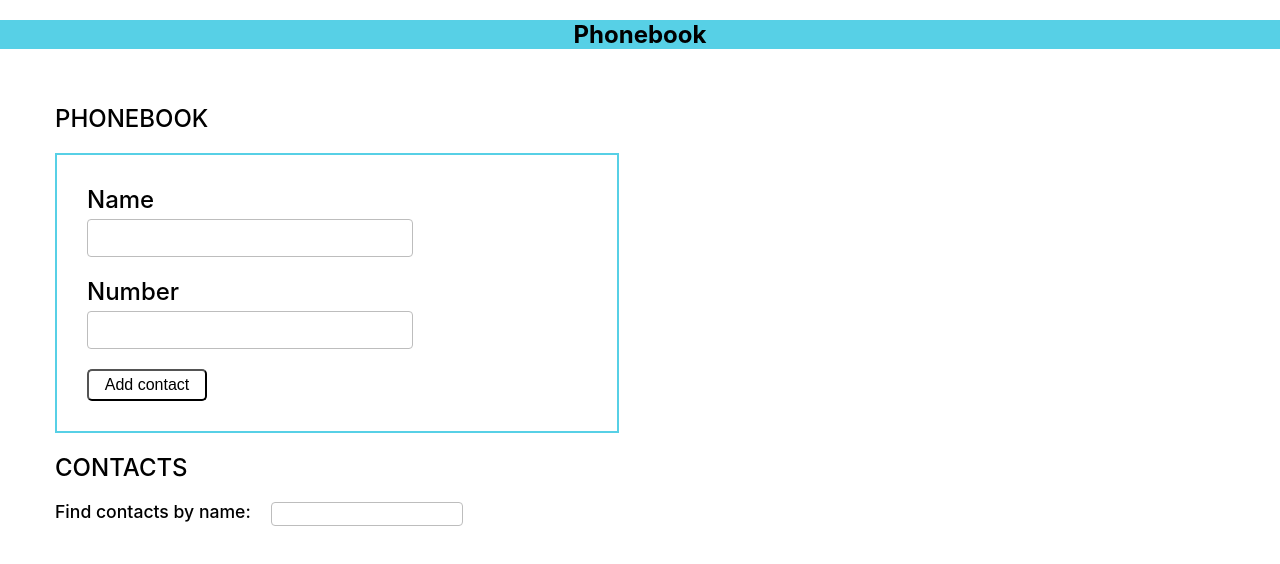
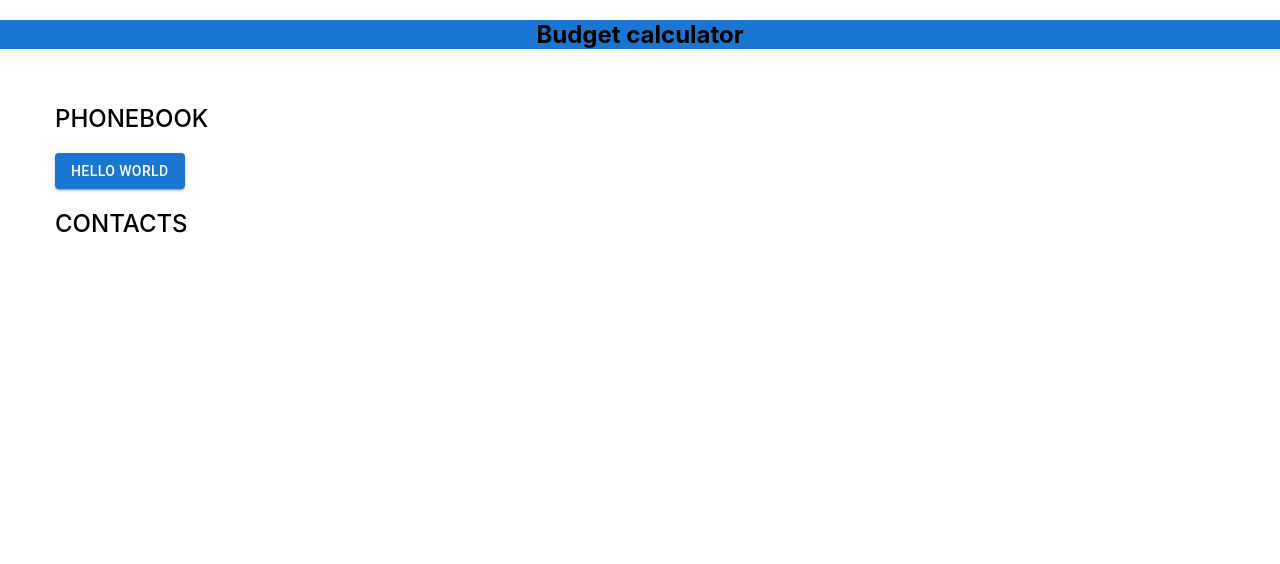
Before and after one commit to AlexeySapr/goit-react-hw-budget, a React (Create React App) app: page / in a window 1280 px wide. Shown: the top 564 px of the page. Built offline with nearby package versions, Linux system fonts and the light colour scheme.

Commit message:
First Add

```diff
--- a/package.json
+++ b/package.json
@@ -1,11 +1,12 @@
 {
-  "name": "goit-react-hw-04-hooks-phonebook",
+  "name": "goit-react-hw-budget",
   "version": "0.1.0",
   "private": true,
-  "homepage": "https://AlexeySapr.github.io/goit-react-hw-04-hooks-phonebook",
+  "homepage": "https://AlexeySapr.github.io/goit-react-hw-budget",
   "dependencies": {
     "@emotion/react": "^11.7.1",
     "@emotion/styled": "^11.6.0",
+    "@mui/material": "^5.2.8",
     "gh-pages": "^3.2.3",
     "nanoid": "^3.1.30",
     "prop-types": "^15.7.2",
--- a/src/App.js
+++ b/src/App.js
@@ -1,82 +1,79 @@
-import React, { useEffect, useState } from 'react';
-import { nanoid } from 'nanoid';
+import React from 'react';
+// import { nanoid } from 'nanoid';
 import Container from './components/container/Container';
 import Section from './components/section/Section';
-import ContactForm from './components/contactForm/ContactForm';
-import ContactList from './components/contactList/ContactList';
+// import ContactForm from './components/contactForm/ContactForm';
+// import ContactList from './components/contactList/ContactList';
 // import initData from './tempData/data.json';
-import ContactFilter from './components/contactFilter/ContactFilter';
+// import ContactFilter from './components/contactFilter/ContactFilter';
 import Header from './components/header/Header';
+import { Button } from '@mui/material';
 
 const App = () => {
-  const [contacts, setContacts] = useState(() => {
-    return JSON.parse(localStorage.getItem('contacts')) ?? [];
-  });
-  const [filter, setFilter] = useState('');
-
-  const addContact = newContact => {
-    const { name, number } = newContact;
-
-    if (isInContacts(newContact)) {
-      alert(`${name} is already in contacts`);
-      return;
-    }
-
-    const contact = {
-      id: nanoid(),
-      name,
-      number,
-    };
-
-    setContacts(prev => [contact, ...prev]);
-  };
-
-  const delContact = contactId => {
-    setContacts(prev => prev.filter(contact => contact.id !== contactId));
-  };
-
-  const filterChange = event => {
-    setFilter(event.currentTarget.value);
-  };
-
-  const isInContacts = ({ name, number }) => {
-    const normalizedName = name.toLowerCase().replace(/\s+/g, '');
-    const normalizedNumber = number.replace(/\D/g, '');
-    return contacts.some(contact => {
-      return (
-        contact.name.toLowerCase().replace(/\s+/g, '') === normalizedName ||
-        contact.number.replace(/\D/g, '') === normalizedNumber
-      );
-    });
-  };
-
-  useEffect(() => {
-    console.log('contacts: ', contacts);
-    window.localStorage.setItem('contacts', JSON.stringify(contacts));
-  }, [contacts]);
-
-  const normalizedFilter = filter.toLowerCase();
-  const filteredContacts = contacts.filter(contact =>
-    contact.name.toLowerCase().includes(normalizedFilter),
-  );
+  console.log('Button: ', Button);
 
   return (
-    <Header title="Phonebook">
+    <Header title="Budget calculator">
       <Container>
         <Section title={'Phonebook'}>
-          <ContactForm handleSubmit={addContact} />
+          <Button variant="contained">Hello World</Button>
         </Section>
 
-        <Section title={'Contacts'}>
-          <ContactFilter value={filter} onChange={filterChange} />
-          <ContactList
-            contacts={filteredContacts}
-            onDeleteContact={delContact}
-          />
-        </Section>
+        <Section title={'Contacts'}></Section>
       </Container>
     </Header>
   );
 };
 
 export default App;
+
+// const [contacts, setContacts] = useState(() => {
+//   return JSON.parse(localStorage.getItem('contacts')) ?? [];
+// });
+// const [filter, setFilter] = useState('');
+
+// const addContact = newContact => {
+//   const { name, number } = newContact;
+
+//   if (isInContacts(newContact)) {
+//     alert(`${name} is already in contacts`);
+//     return;
+//   }
+
+//   const contact = {
+//     id: nanoid(),
+//     name,
+//     number,
+//   };
+
+//   setContacts(prev => [contact, ...prev]);
+// };
+
+// const delContact = contactId => {
+//   setContacts(prev => prev.filter(contact => contact.id !== contactId));
+// };
+
+// const filterChange = event => {
+//   setFilter(event.currentTarget.value);
+// };
+
+// const isInContacts = ({ name, number }) => {
+//   const normalizedName = name.toLowerCase().replace(/\s+/g, '');
+//   const normalizedNumber = number.replace(/\D/g, '');
+//   return contacts.some(contact => {
+//     return (
+//       contact.name.toLowerCase().replace(/\s+/g, '') === normalizedName ||
+//       contact.number.replace(/\D/g, '') === normalizedNumber
+//     );
+//   });
+// };
+
+// useEffect(() => {
+//   console.log('contacts: ', contacts);
+//   window.localStorage.setItem('contacts', JSON.stringify(contacts));
+// }, [contacts]);
+
+// const normalizedFilter = filter.toLowerCase();
+// const filteredContacts = contacts.filter(contact =>
+//   contact.name.toLowerCase().includes(normalizedFilter),
+// );
--- a/src/components/header/Header.styled.jsx
+++ b/src/components/header/Header.styled.jsx
@@ -2,5 +2,5 @@ import styled from '@emotion/styled';
 
 export const Title = styled.h2`
   text-align: center;
-  background-color: ${props => props.theme.colors.primary};
+  background-color: #1976d2;
 `;
--- a/src/index.js
+++ b/src/index.js
@@ -1,15 +1,11 @@
 import React from 'react';
 import ReactDOM from 'react-dom';
-import { ThemeProvider } from '@emotion/react';
-import { theme } from './constants/theme';
 import './index.css';
 import App from './App';
 
 ReactDOM.render(
   <React.StrictMode>
-    <ThemeProvider theme={theme}>
-      <App />
-    </ThemeProvider>
+    <App />
   </React.StrictMode>,
   document.getElementById('root'),
 );
```
Also changed, not shown: 1 other file (tests, documents, lock files or other folders).
